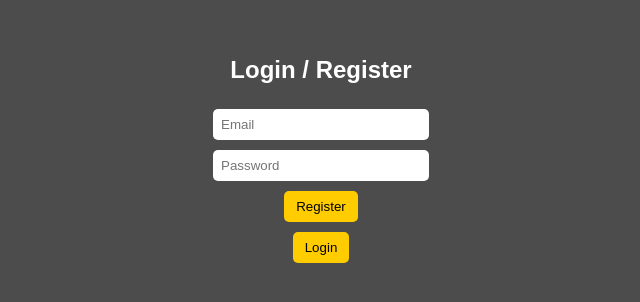
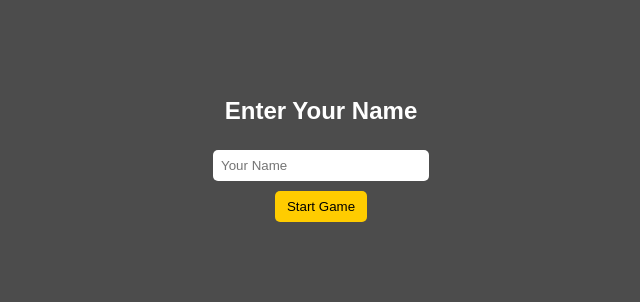
Before and after one commit to kirpalsingh11/simple-game, a plain HTML site: page index.html in a window 1280 px wide. Shown: the part 232-534 px from the top of the page, without its empty margins (319-959 px from the left). Drawn offline with Linux system fonts and the light colour scheme.

Commit message:
Update index.html

```diff
--- a/index.html
+++ b/index.html
@@ -6,35 +6,29 @@
 
   <!-- Firebase SDK v8 -->
   <script src="https://www.gstatic.com/firebasejs/8.10.1/firebase-app.js"></script>
-  <script src="https://www.gstatic.com/firebasejs/8.10.1/firebase-auth.js"></script>
   <script src="https://www.gstatic.com/firebasejs/8.10.1/firebase-database.js"></script>
 </head>
 <body>
 
-  <!-- Login overlay -->
+  <!-- Name input screen -->
   <div id="loginScreen" class="overlay">
-    <h2>Login / Register</h2>
-    <input id="email" type="email" placeholder="Email">
-    <input id="password" type="password" placeholder="Password">
-    <button onclick="register()">Register</button>
-    <button onclick="login()">Login</button>
+    <h2>Enter Your Name</h2>
+    <input id="username" type="text" placeholder="Your Name">
+    <button onclick="startWithName()">Start Game</button>
     <p id="loginMessage"></p>
   </div>
 
   <!-- Game container -->
   <div id="gameContainer" style="display:none;">
-    <div id="gameWrapper">
-      <!-- Leaderboard outside canvas -->
-      <div id="leaderboardContainer">
-        <h3>Leaderboard</h3>
-        <ul id="leaderboard"></ul>
-      </div>
+    <canvas id="gameCanvas" width="600" height="600"></canvas>
 
-      <!-- Canvas -->
-      <canvas id="gameCanvas" width="600" height="600"></canvas>
+    <!-- Leaderboard top-left -->
+    <div id="leaderboardContainer">
+      <h3>Leaderboard</h3>
+      <ul id="leaderboard"></ul>
     </div>
 
-    <!-- Restart button -->
+    <!-- Restart top-right -->
     <button id="restartBtn">Restart</button>
 
     <!-- Timer and score -->
```
